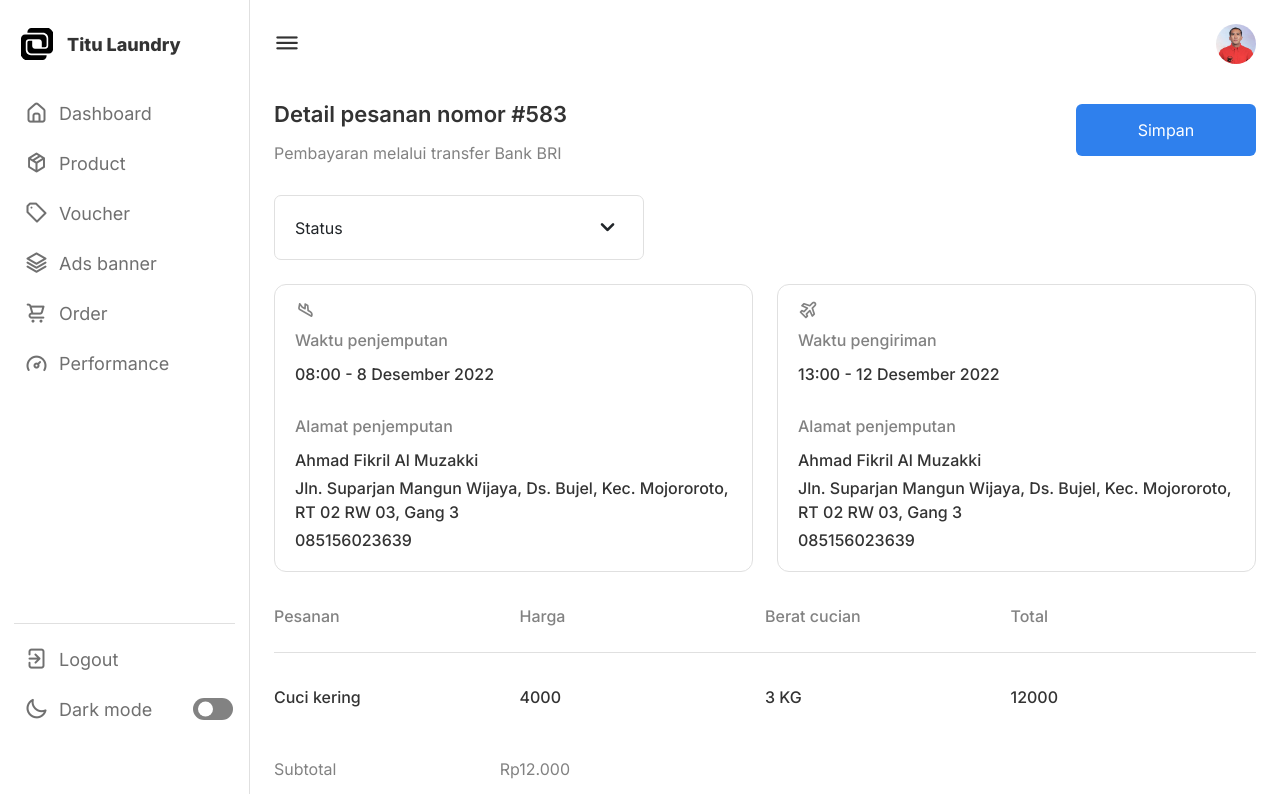
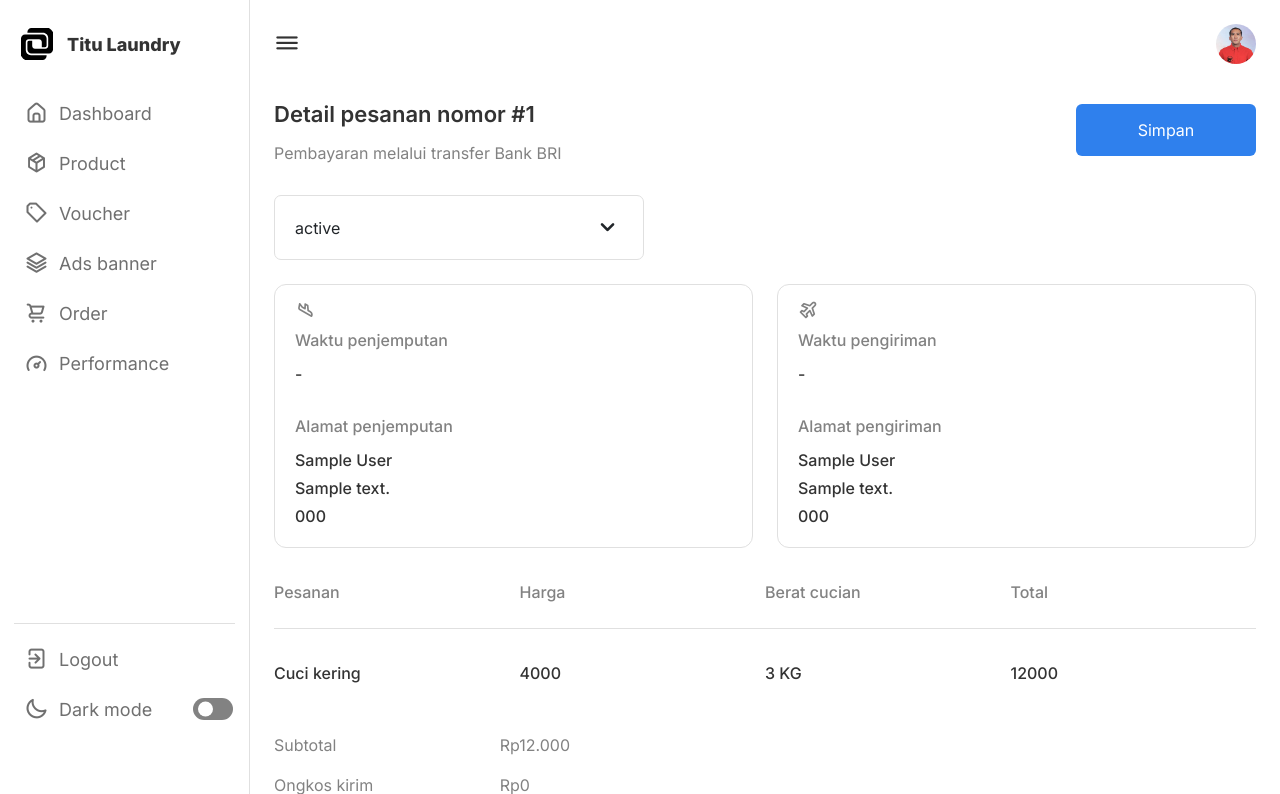
Before and after one commit to fikrilal/Titu-Laundry-Admin-Website, a PHP site: page /update_pesanan.php?id_pesanan=1 in a window 1280 px wide. Shown: the top 794 px of the page. Run offline with PHP 8.4, Linux system fonts and the light colour scheme; tables that the repository leaves empty or names only in its code hold one stand-in row (values such as "Sample post"); some libraries are stand-ins or nearby versions.

Commit message:
update pesanan v1.0

```diff
--- a/update_pesanan.php
+++ b/update_pesanan.php
@@ -83,20 +83,33 @@
 
         <div class="dash-content">
             <div class="overview">
-            <a href="addproduct.php">
-                    <button href="addproduct.php" type="button" class="btnsimpan" data-toggle="modal" data-target="#exampleModal">Simpan</button>
+            <a href="">
+            <form action="" method="post">
+                    <button href="" name="update" type="button" class="btnsimpan" data-toggle="modal" data-target="#exampleModal">Simpan</button>
+            </form>
                 </a>
 
+                <?php
+                    $id_pesanan = $_GET['id_pesanan'];
+                ?>
+
                 <div class="title">
-                    <span class="text">Detail pesanan nomor #583</span>
+                    <span class="text">Detail pesanan nomor #<?php echo $id_pesanan;?></span>
                     <span class="subtext">Pembayaran melalui transfer Bank BRI</span>
                 </div>
 
+                <?php
+                    $query = mysqli_query($koneksi, "SELECT status_pesanan FROM pesanan WHERE id_pesanan = '$id_pesanan'");
+                    $row = mysqli_fetch_array($query);
+                    $status_pesanan = $row['status_pesanan'];
+                ?>
 
                 <div class="dropdown">
-                    <div class="select-btn">
-                        <span>Status</span>
-                        <i class="uil uil-angle-down"></i>
+                <form action="" method="post">
+                    <div class="select-btn" >
+                        <span><?php echo $status_pesanan;?></span>
+                        <i class="uil uil-angle-down" name="select"></i>
+                    </form>
                     </div>
                     <div class="content">
                         <div class="search">
@@ -106,25 +119,45 @@
                         <ul class="options"></ul>
                     </div>
                 </div>
+                <?php
+                    if (isset($_POST['update'])) {
+                        $select = htmlspecialchars($_POST['select']);
+                        echo $select;
+                        $query = mysqli_query($koneksi, "UPDATE `pesanan` SET status_pesanan='$select' WHERE id_pesanan='$id_pesanan'");
+                    }
+                ?>
+
+                <?php
+                    $query = mysqli_query($koneksi, "SELECT `alamat_penjemputan`, DATE_FORMAT(waktu_penjemputan, '%d %M %Y'), DATE_FORMAT(waktu_penjemputan, '%k:%i'), `alamat_pengiriman`, DATE_FORMAT(waktu_antar, '%d %M %Y'), DATE_FORMAT(waktu_antar, '%k:%i'), user.nama, user.no_telpon FROM `pesanan` JOIN user ON pesanan.id_user = user.id_user WHERE id_pesanan='$id_pesanan'");
+                    $row = mysqli_fetch_array($query);
+                    $alamat_penjemputan = $row['alamat_penjemputan'];
+                    $waktu_penjemputan = $row["DATE_FORMAT(waktu_penjemputan, '%d %M %Y')"];
+                    $jam_penjemputan = $row["DATE_FORMAT(waktu_penjemputan, '%k:%i')"];
+                    $alamat_pengiriman = $row['alamat_pengiriman'];
+                    $waktu_antar = $row["DATE_FORMAT(waktu_antar, '%d %M %Y')"];
+                    $jam_antar = $row["DATE_FORMAT(waktu_antar, '%k:%i')"];
+                    $nama = $row["nama"];
+                    $no_telpon = $row["no_telpon"];
+                ?>
 
                 <div class="boxes">
                     <div class="box box1">
                         <i class="uil uil-plane-arrival"></i>
                         <span class="text">Waktu penjemputan</span>
-                        <span class="number">08:00 - 8 Desember 2022</span>
+                        <span class="number"><?php echo $jam_penjemputan;?> - <?php echo $waktu_penjemputan;?></span>
                         <span class="text2">Alamat penjemputan</span>
-                        <span class="number">Ahmad Fikril Al Muzakki</span>
-                        <span class="number">Jln. Suparjan Mangun Wijaya, Ds. Bujel, Kec. Mojororoto, RT 02 RW 03, Gang 3</span>
-                        <span class="number">085156023639</span>
+                        <span class="number"><?php echo $nama;?></span>
+                        <span class="number"><?php echo $alamat_penjemputan;?></span>
+                        <span class="number"><?php echo $no_telpon;?></span>
                     </div>
                     <div class="box box2">
                         <i class="uil uil-plane-departure"></i>
                         <span class="text">Waktu pengiriman</span>
-                        <span class="number">13:00 - 12 Desember 2022</span>
-                        <span class="text2">Alamat penjemputan</span>
-                        <span class="number">Ahmad Fikril Al Muzakki</span>
-                        <span class="number">Jln. Suparjan Mangun Wijaya, Ds. Bujel, Kec. Mojororoto, RT 02 RW 03, Gang 3</span>
-                        <span class="number">085156023639</span>
+                        <span class="number"><?php echo $jam_antar;?> - <?php echo $waktu_antar;?></span>
+                        <span class="text2">Alamat pengiriman</span>
+                        <span class="number"><?php echo $nama;?></span>
+                        <span class="number"><?php echo $alamat_pengiriman;?></span>
+                        <span class="number"><?php echo $no_telpon;?></span>
                     </div>
                 </div>
             </div>
```
Also changed, not shown: order.php (+4 -4 lines).
